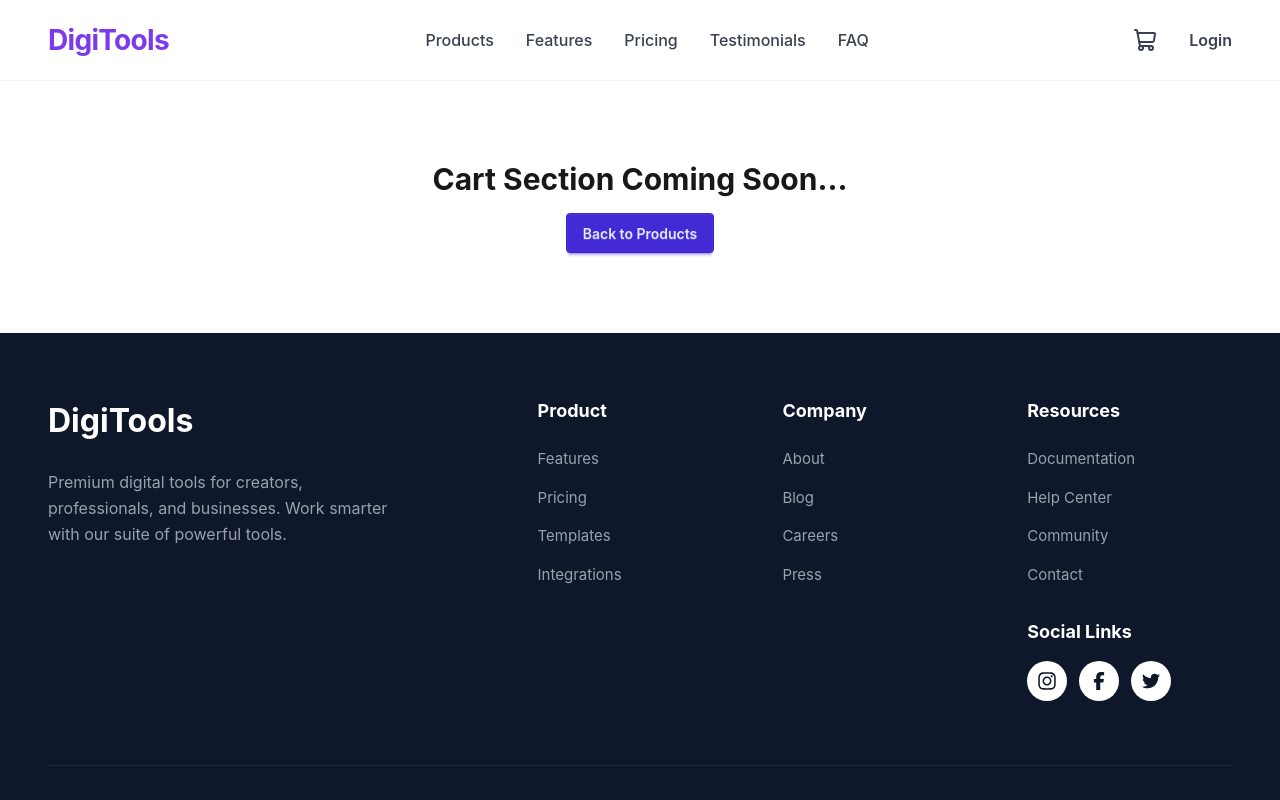
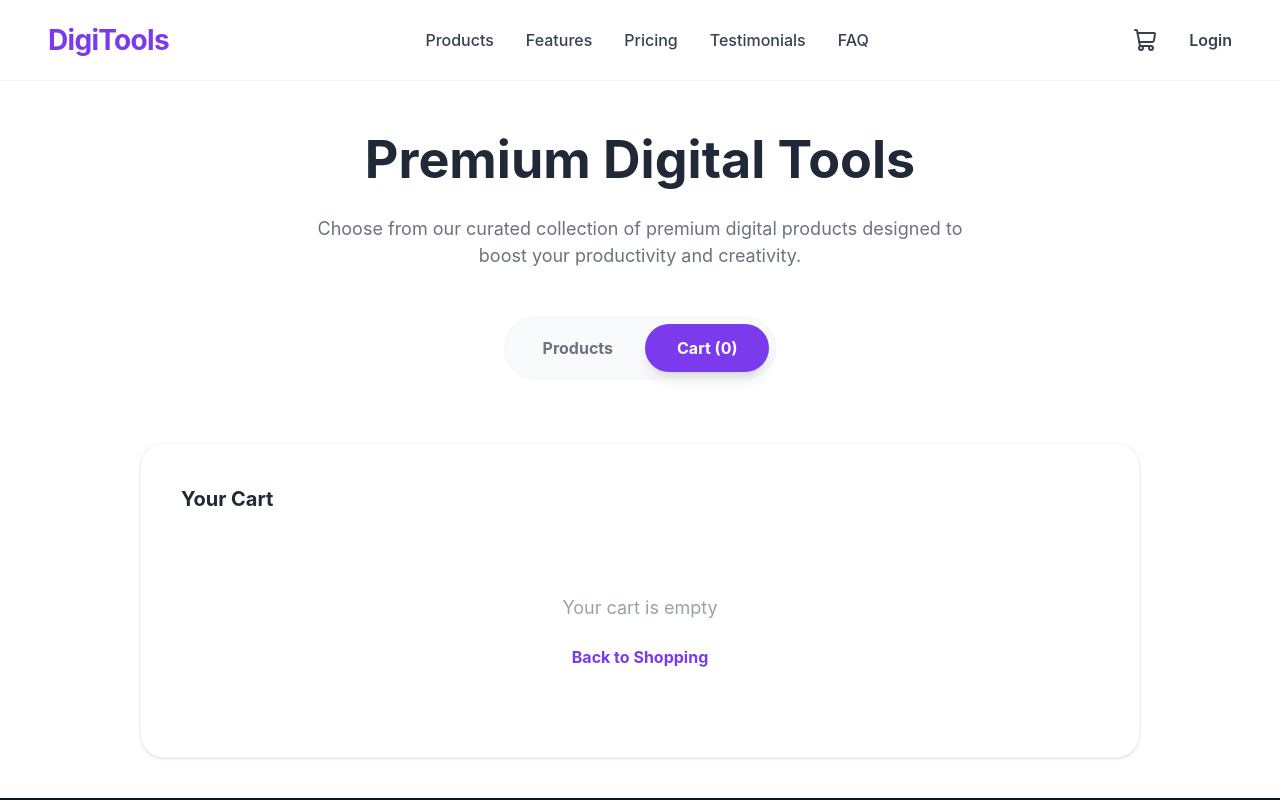
Before and after one commit to MernStackExpert/Digitools_Digital-Services, a React (Vite) app: page / in a window 1280 px wide. Both pictures are taken after a click on the element 1145 px from the left and 40 px from the top of the page. Shown: the top 800 px of the page. Built offline with nearby package versions, Linux system fonts and the light colour scheme.

Commit message:
[ADDED_Cart] Add Cart Page and Update Home Page UI

```diff
--- a/src/App.jsx
+++ b/src/App.jsx
@@ -1,14 +1,16 @@
 import React, { useState } from 'react';
 import { ToastContainer, toast } from 'react-toastify';
 import 'react-toastify/dist/ReactToastify.css';
+
 import Navbar from './Components/Navbar';
 import Hero from './Components/Hero';
 import DigitalTools from './Components/DigitalTools';
-import productsData from './data/products.json';
 import Steps from './Components/Steps';
 import Pricing from './Components/Pricing';
 import CTA from './Components/CTA';
 import Footer from './Components/Footer';
+import Cart from './Components/Cart';
+import productsData from './data/products.json';
 
 function App() {
   const [activeTab, setActiveTab] = useState('products');
@@ -24,10 +26,22 @@ function App() {
     }
   };
 
+  const removeFromCart = (id) => {
+    setCart(cart.filter(item => item.id !== id));
+    toast.error("Item removed from cart! 🗑️");
+  };
+
+  const handleCheckout = () => {
+    setCart([]);
+    toast.success("Proceeding to checkout! All items cleared. 🎉");
+    setActiveTab('products');
+  };
+
   return (
-    <div className="min-h-screen bg-white">
+    <div className="min-h-screen bg-white font-sans">
       <Navbar cartCount={cart.length} setActiveTab={setActiveTab} />
 
+      <main>
         {activeTab === 'products' ? (
           <>
             <Hero />
@@ -38,24 +52,22 @@ function App() {
               setActiveTab={setActiveTab}
               cartCount={cart.length}
             />
-          <Steps/>
-          <Pricing/>
-          <CTA/>
+            <Steps />
+            <Pricing />
+            <CTA />
           </>
         ) : (
-        <div className="py-20 text-center">
-          <h2 className="text-3xl font-bold">Cart Section Coming Soon...</h2>
-          <button
-            onClick={() => setActiveTab('products')}
-            className="btn btn-primary mt-4"
-          >
-            Back to Products
-          </button>
-        </div>
+          <Cart
+            cart={cart}
+            removeFromCart={removeFromCart}
+            handleCheckout={handleCheckout}
+            setActiveTab={setActiveTab}
+          />
         )}
+      </main>
 
       <Footer />
-      <ToastContainer position="top-right" autoClose={2000} />
+      <ToastContainer position="top-right" autoClose={2000} theme="colored" />
     </div>
   );
 }
--- /dev/null
+++ b/src/Components/Cart.jsx
@@ -0,0 +1,105 @@
+import React from 'react';
+import writingIcon from '../assets/products/writing_2327400 1.png';
+import designIcon from '../assets/products/design-tool.png';
+import stockIcon from '../assets/products/shopping-cart.png';
+import automationIcon from '../assets/products/operation.png';
+import resumeIcon from '../assets/products/portfolio.png';
+import socialIcon from '../assets/products/social-media.png';
+
+const Cart = ({ cart, removeFromCart, handleCheckout, setActiveTab }) => {
+  const iconMap = {
+    1: writingIcon,
+    2: designIcon,
+    3: stockIcon,
+    4: automationIcon,
+    5: resumeIcon,
+    6: socialIcon
+  };
+
+  const totalPrice = cart.reduce((total, item) => total + item.price, 0);
+
+  return (
+    <section className="w-full py-10 bg-white">
+      <div className="max-w-[1440px] mx-auto px-6 md:px-12">
+
+        <div className="text-center mb-12">
+          <h2 className="text-[40px] md:text-[52px] font-bold text-[#1F2937] mb-4">
+            Premium Digital Tools
+          </h2>
+          <p className="text-[#6B7280] text-[18px] max-w-[650px] mx-auto">
+            Choose from our curated collection of premium digital products designed to boost your productivity and creativity.
+          </p>
+        </div>
+
+        <div className="flex justify-center mb-16">
+          <div className="bg-[#F9FAFB] p-1.5 rounded-full flex items-center border border-gray-100">
+            <button
+              onClick={() => setActiveTab('products')}
+              className="px-8 py-3 rounded-full text-[16px] font-bold text-[#6B7280] hover:text-[#1F2937] transition-all"
+            >
+              Products
+            </button>
+            <button
+              className="px-8 py-3 rounded-full text-[16px] font-bold bg-[#7C3AED] text-white shadow-lg transition-all"
+            >
+              Cart ({cart.length})
+            </button>
+          </div>
+        </div>
+
+        <div className="max-w-[1000px] mx-auto bg-white border border-gray-100 rounded-[24px] p-6 md:p-10 shadow-sm">
+          <h3 className="text-[20px] font-bold text-[#1F2937] mb-8">Your Cart</h3>
+
+          {cart.length === 0 ? (
+            <div className="text-center py-12">
+              <p className="text-gray-400 text-[18px] mb-6">Your cart is empty</p>
+              <button
+                onClick={() => setActiveTab('products')}
+                className="text-[#7C3AED] font-bold hover:underline"
+              >
+                Back to Shopping
+              </button>
+            </div>
+          ) : (
+            <div className="space-y-4">
+              {cart.map((item, index) => (
+                <div key={index} className="flex items-center justify-between bg-[#F9FAFB] p-4 md:p-6 rounded-[20px]">
+                  <div className="flex items-center gap-4">
+                    <div className="w-12 h-12 bg-white rounded-xl flex items-center justify-center shadow-sm">
+                      <img src={iconMap[item.id]} alt={item.name} className="w-8 h-8 object-contain" />
+                    </div>
+                    <div>
+                      <h4 className="font-bold text-[#1F2937] text-[16px] md:text-[18px]">{item.name}</h4>
+                      <p className="text-gray-400 text-[14px]">${item.price}</p>
+                    </div>
+                  </div>
+                  <button
+                    onClick={() => removeFromCart(item.id)}
+                    className="text-[#FF4D8D] font-semibold text-[14px] md:text-[16px] hover:opacity-80 transition-all"
+                  >
+                    Remove
+                  </button>
+                </div>
+              ))}
+
+              <div className="flex justify-between items-center pt-8 px-2">
+                <span className="text-[#9CA3AF] text-[16px]">Total:</span>
+                <span className="text-[28px] font-bold text-[#1F2937]">${totalPrice}</span>
+              </div>
+
+              <button
+                onClick={handleCheckout}
+                className="w-full bg-[#7C3AED] text-white py-4 md:py-5 rounded-full text-[16px] font-bold mt-8 hover:bg-[#6D28D9] transition-all shadow-lg active:scale-[0.98]"
+              >
+                Proceed To Checkout
+              </button>
+            </div>
+          )}
+        </div>
+
+      </div>
+    </section>
+  );
+};
+
+export default Cart;
```
Lines whose indentation alone changed are shown as unchanged.
